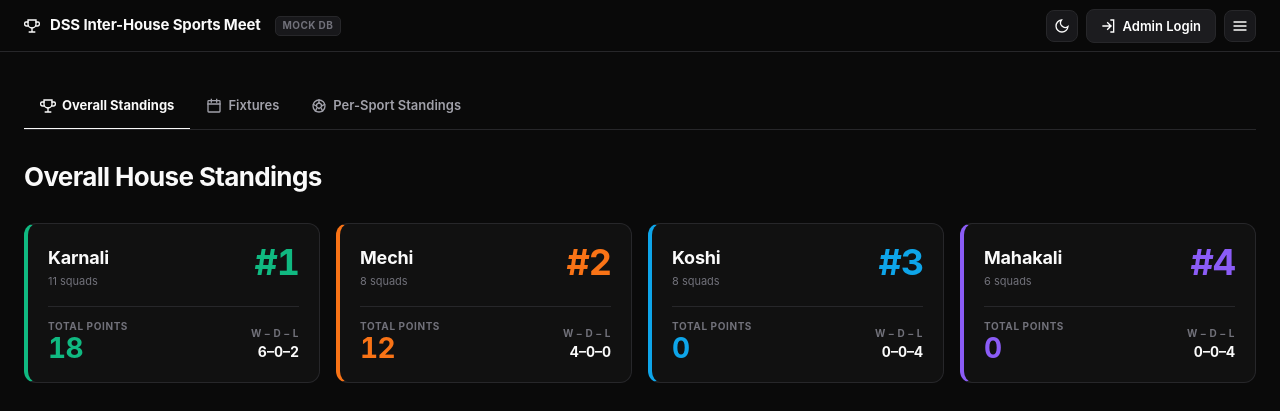
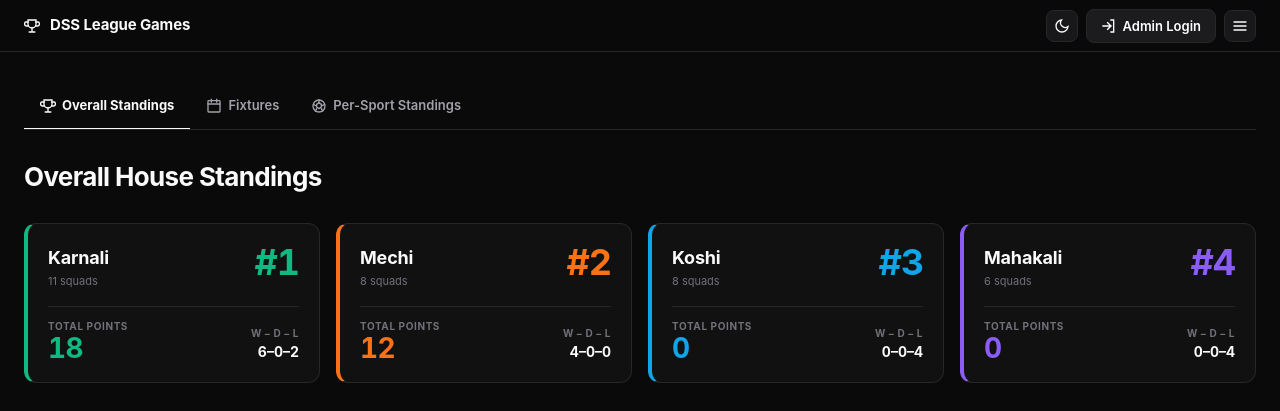
Before and after one commit to avgweedy20/leaderboard, a Flask app: page / in a window 1280 px wide. Shown: the top 411 px of the page. Run offline with Flask 3, Linux system fonts and the light colour scheme; some libraries are stand-ins or nearby versions.

Commit message:
rem db health and rename titile

```diff
--- a/app/templates/base.html
+++ b/app/templates/base.html
@@ -5,7 +5,6 @@
     <meta name="viewport" content="width=device-width, initial-scale=1.0">
     <title>{% block title %}DSS Sports — Inter-House Sports Meet{% endblock %}</title>
     <meta name="description" content="{% block meta_desc %}DSS Inter-House Sports Meet 2083 — live fixtures, standings, and scores for Futsal, Basketball, and Cricksal.{% endblock %}">
-
 
     <script>
       (function() {
@@ -127,10 +126,7 @@
             <svg class="icon" style="color: var(--text-primary);" width="18" height="18">
                 <use href="#icon-trophy"/>
             </svg>
-            <a href="/" class="brand-name">DSS Inter-House Sports Meet</a>
-            <span id="dbModeBadge" class="badge badge-status-scheduled" style="margin-left: 4px;">
-                Connecting...
-            </span>
+            <a href="/" class="brand-name">DSS League Games</a>
         </div>
         <div style="display:flex; align-items:center; gap:8px;">
             <button id="themeToggleBtn" class="btn btn-secondary btn-icon" onclick="toggleTheme()" title="Toggle theme" aria-label="Toggle theme">
```
